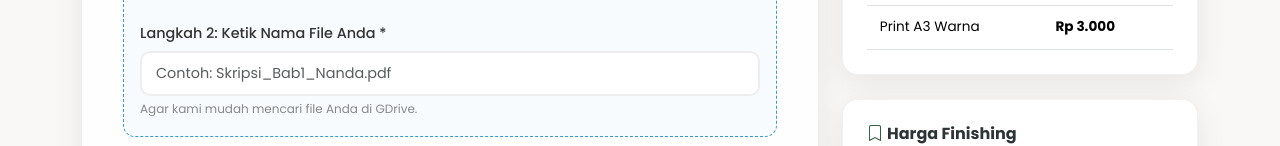
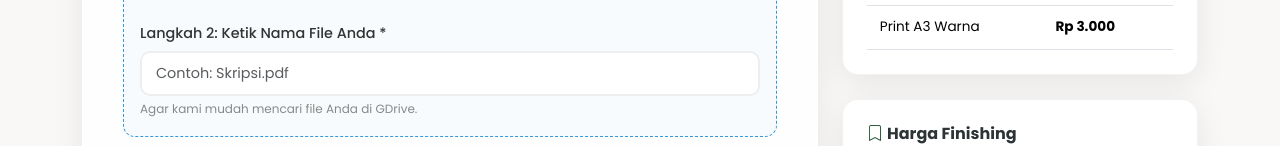
Before and after one commit to nandanannn24/teras-rumah-karlos, a website: page public/layanan-fotokopi.html in a window 1280 px wide. Shown: the part 787-933 px from the top of the page. Drawn offline with nearby package versions, Linux system fonts and the light colour scheme; no server answers.

Commit message:
Update layanan-fotokopi.html

```diff
--- a/public/layanan-fotokopi.html
+++ b/public/layanan-fotokopi.html
@@ -457,7 +457,7 @@
 
                             <div class="mt-2">
                                 <label class="form-label-custom" style="color: #333;">Langkah 2: Ketik Nama File Anda *</label>
-                                <input type="text" class="form-control form-control-custom" id="namaFileGdrive" placeholder="Contoh: Skripsi_Bab1_Nanda.pdf" required>
+                                <input type="text" class="form-control form-control-custom" id="namaFileGdrive" placeholder="Contoh: Skripsi.pdf" required>
                                 <small style="color: #888; font-size: 0.75rem;">Agar kami mudah mencari file Anda di GDrive.</small>
                             </div>
                         </div>
```
